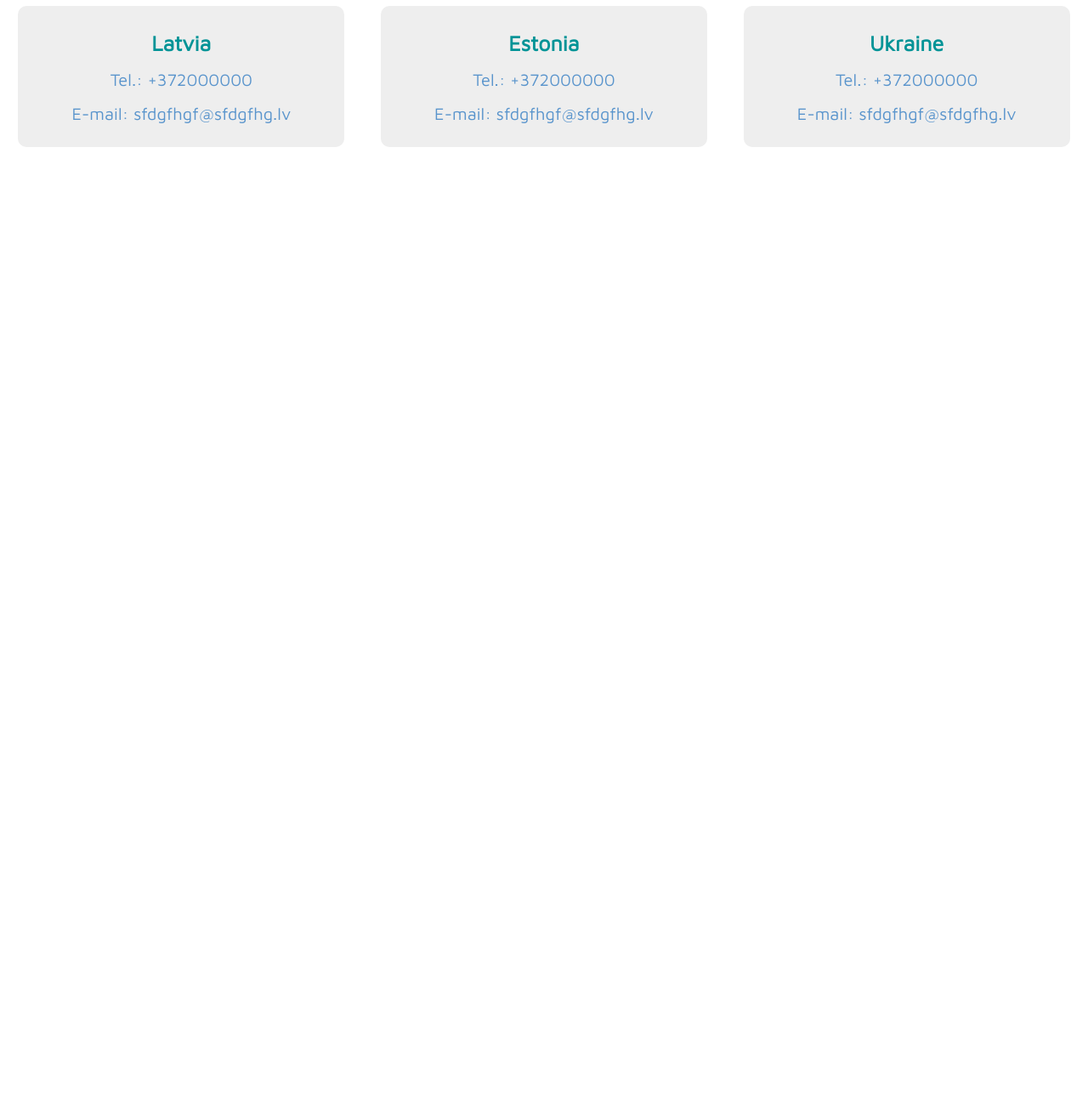
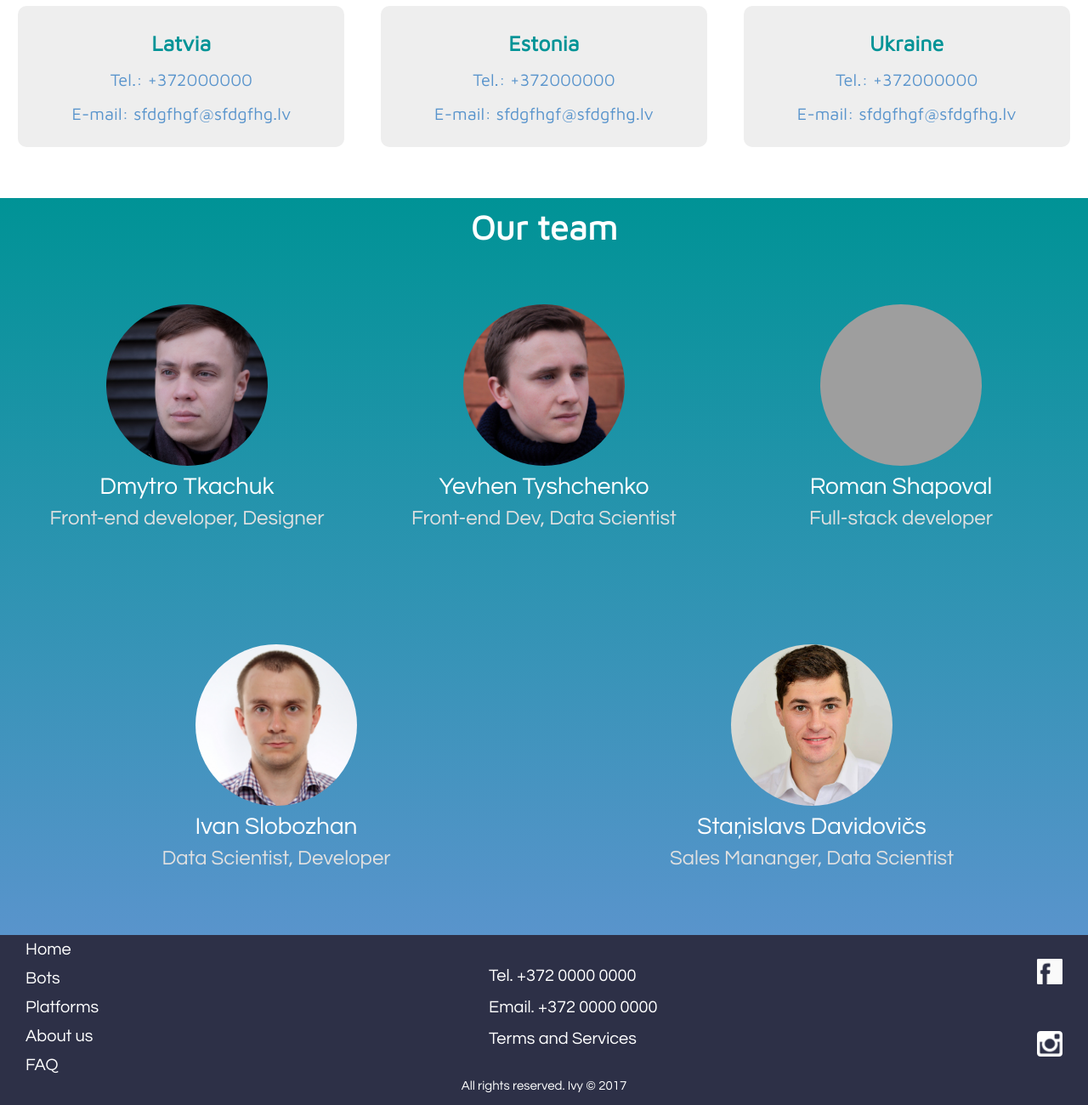
Before and after one commit to tutorioEU/tutorioEU.github.io, a plain HTML site: page Ivy/index.html in a window 1280 px wide. Shown: the part 2339-3639 px from the top of the page at 85% size. Before the commit the page ends 2572 px from the top, so only its background shows below. Drawn offline with nearby package versions, Linux system fonts and the light colour scheme; grey boxes are pictures that could not be loaded.

Commit message:
All responsive made

```diff
--- a/Ivy/styles/common.css
+++ b/Ivy/styles/common.css
@@ -153,7 +153,7 @@ footer {
 
 #footer-contacts {
   width: 200px;
-  display: flex;
+  display: none;
   flex-direction: column;
   justify-content: space-around;
   box-sizing: border-box;
@@ -171,6 +171,7 @@ footer {
 }
 
 #main-footer-info .socials {
+  display: flex;
   flex-direction: column;
   justify-content: space-around;
 }
@@ -193,7 +194,9 @@ footer {
 }
 
 @media only screen and (min-width: 768px) and (max-width: 1023px) {
-
+  #footer-contacts {
+    display: flex;
+  }
 }
 
 @media only screen and (min-width: 1024px) {
@@ -238,6 +241,70 @@ footer {
     width: 100%;
     height: 100%;
   }
+
+
+  footer {
+    width: 100%;
+    height: 200px;
+    background-color: #2D3047;
+  }
+
+  #main-footer-info {
+    width: 100%;
+    height: 170px;
+    display: flex;
+    justify-content: space-between;
+  }
+
+  #footer-links {
+    width: 100px;
+    margin-left: 30px;
+    display: flex;
+    flex-direction: column;
+    justify-content: space-around;
+  }
+
+  #footer-links a {
+    font-size: 20px;
+    font-family: 'Questrial', sans-serif;
+    color: #FFFFFF;
+  }
+
+  #footer-contacts {
+    width: 200px;
+    display: flex;
+    flex-direction: column;
+    justify-content: space-around;
+    box-sizing: border-box;
+    padding: 30px 0;
+  }
+
+  #footer-contacts span {
+    font-size: 20px;
+    font-family: 'Questrial', sans-serif;
+    color: #FFFFFF;
+  }
+
+  #footer-contacts span a {
+    cursor: pointer;
+  }
+
+  #main-footer-info .socials {
+    flex-direction: column;
+    justify-content: space-around;
+  }
+
+  #main-footer-info .social {
+    width: 30px;
+    height: 30px;
+  }
+
+  #footer-rights {
+    text-align: center;
+    font-size: 15px;
+    font-family: 'Questrial', sans-serif;
+    color: #FFFFFF;
+  }
 }
 
 @media only screen and (min-width: 1367px) {
--- a/Ivy/styles/index.css
+++ b/Ivy/styles/index.css
@@ -265,10 +265,9 @@
 
 #about-us {
   width: 100%;
-  height: 100vh;
   background: -webkit-linear-gradient(#009396, #5994CC);
   box-sizing: border-box;
-  padding: 60px;
+  padding: 10px;
   display: flex;
   flex-direction: column;
   justify-content: center;
@@ -282,7 +281,6 @@
 
 #about-us-container {
   width: 100%;
-  height: 800px;
   display: flex;
   flex-direction: raw;
   flex-wrap: wrap;
@@ -291,10 +289,9 @@
 }
 
 .person-info {
-  width: 400px;
-  height: 280px;
+  width: 100%;
   border-radius: 10px;
-  margin: 0 50px;
+  margin: 20px;
   display: flex;
   flex-direction: column;
   justify-content: space-around;
@@ -314,12 +311,15 @@
 }
 
 .person-name {
+  margin-top: 10px;
   font-size: 28px;
   font-family: 'Questrial', sans-serif;
   color: #FFFFFF;
 }
 
 .person-position {
+  margin-top: 10px;
+  text-align: center;
   font-size: 24px;
   font-family: 'Questrial', sans-serif;
   color: #E0E0E0;
@@ -368,6 +368,10 @@
     width: 80%;
     margin: 5px 0 20px;
     padding: 10px;
+  }
+
+  .person-info {
+    width: 38%;
   }
 }
 
@@ -453,6 +457,15 @@
     font-size: 20px;
   }
 
+
+  #about-us-container {
+    height: 800px;
+  }
+
+  .person-info {
+    width: 28%;
+  }
+
 }
 
 @media only screen and (min-width: 1367px) {
```
Also changed, not shown: Ivy/index.html (+0 -2 lines).
